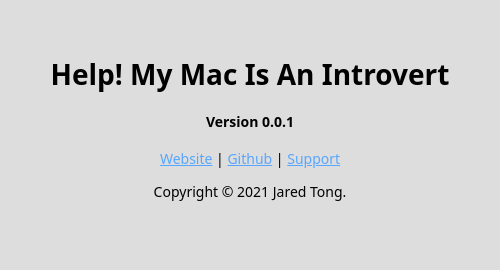
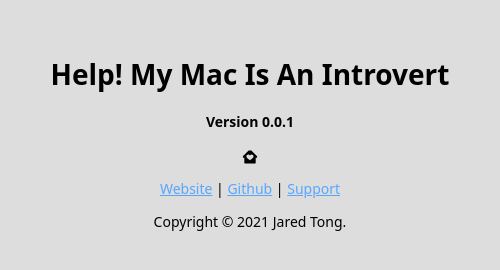
Before and after one commit to tongrhj/help-my-mac-is-an-introvert, an Electron app: page about.html in a window 500 px wide. Drawn offline with Linux system fonts and the light colour scheme.

Commit message:
Tweak tray icon

```diff
--- a/about.html
+++ b/about.html
@@ -10,6 +10,22 @@
     <div class="centered">
       <h1>Help! My Mac Is An Introvert</h1>
       <h4>Version 0.0.1</h4>
+      <div class="centered">
+        <svg
+          width="16"
+          height="16"
+          viewBox="0 0 16 16"
+          fill="none"
+          xmlns="http://www.w3.org/2000/svg"
+        >
+          <path
+            class="logo"
+            fill-rule="evenodd"
+            clip-rule="evenodd"
+            d="M13.4806 14.1917C13.3473 14.3251 13.1664 14.4 12.9778 14.4H3.02222C2.83362 14.4 2.65275 14.3251 2.51939 14.1917C2.38603 14.0584 2.31111 13.8775 2.31111 13.6889V8.71111H1.24444C1.15015 8.71111 1.05971 8.67365 0.993029 8.60697C0.92635 8.54029 0.888889 8.44986 0.888889 8.35556V7.58044C0.889675 7.39389 0.963738 7.21512 1.09511 7.08267L6.37156 1.80622C6.50401 1.67485 6.68278 1.60079 6.86933 1.6H9.13067C9.31722 1.60079 9.49599 1.67485 9.62844 1.80622L14.9049 7.08267C15.0363 7.21512 15.1103 7.39389 15.1111 7.58044V8.35556C15.1111 8.44986 15.0737 8.54029 15.007 8.60697C14.9403 8.67365 14.8499 8.71111 14.7556 8.71111H13.6889V13.6889C13.6889 13.8775 13.614 14.0584 13.4806 14.1917ZM4.44444 11.767V11.6997C4.44329 11.718 4.44307 11.7364 4.44381 11.7548L4.44444 11.767ZM8.57827 5.92421C8.88735 5.70908 9.23799 5.6 9.62045 5.6C10.6878 5.6 11.4926 6.3857 11.4926 7.42761C11.4926 8.55323 10.4885 9.32337 8.96854 10.4891C8.71025 10.6872 8.41766 10.9116 8.11352 11.151C8.07343 11.1826 8.02195 11.2 7.96854 11.2C7.91512 11.2 7.86364 11.1826 7.82355 11.151C7.51948 10.9117 7.22692 10.6873 6.9688 10.4893L6.9687 10.4892C5.44858 9.32337 4.44445 8.55323 4.44445 7.42761C4.44445 6.3857 5.24931 5.6 6.31662 5.6C6.69908 5.6 7.04973 5.70908 7.3588 5.92421C7.65511 6.13045 7.85239 6.39313 7.96854 6.58416C8.08468 6.39314 8.28196 6.13045 8.57827 5.92421Z"
+          />
+        </svg>
+      </div>
       <p>
         <a href="https://www.jaredtong.com" target="_blank">Website</a>
         <span class="divider">|</span>
@@ -72,12 +88,17 @@
           background: var(--color-dark-grey);
           color: var(--color-white);
         }
+        .logo {
+          fill: var(--color-white);
+        }
       }
-
       @media (prefers-color-scheme: light) {
         body {
           background: var(--color-off-white);
           color: var(--color-black);
+        }
+        .logo {
+          fill: var(--color-black);
         }
       }
       /* END Make app feel native to MacOS */
```
Also changed, not shown: assets/TrayTemplate.png, assets/TrayTemplate@2x.png, assets/cozy.svg (added).
